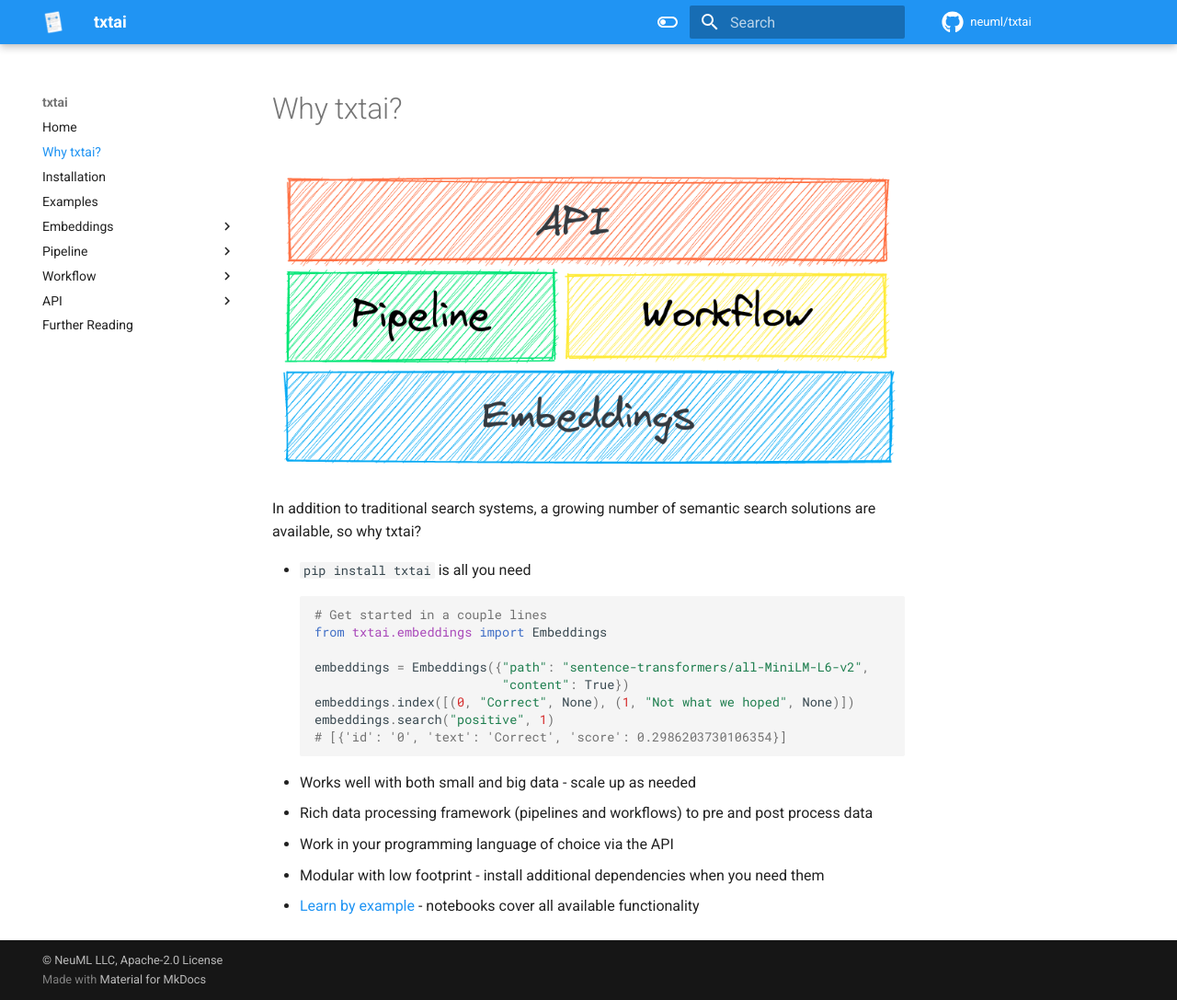
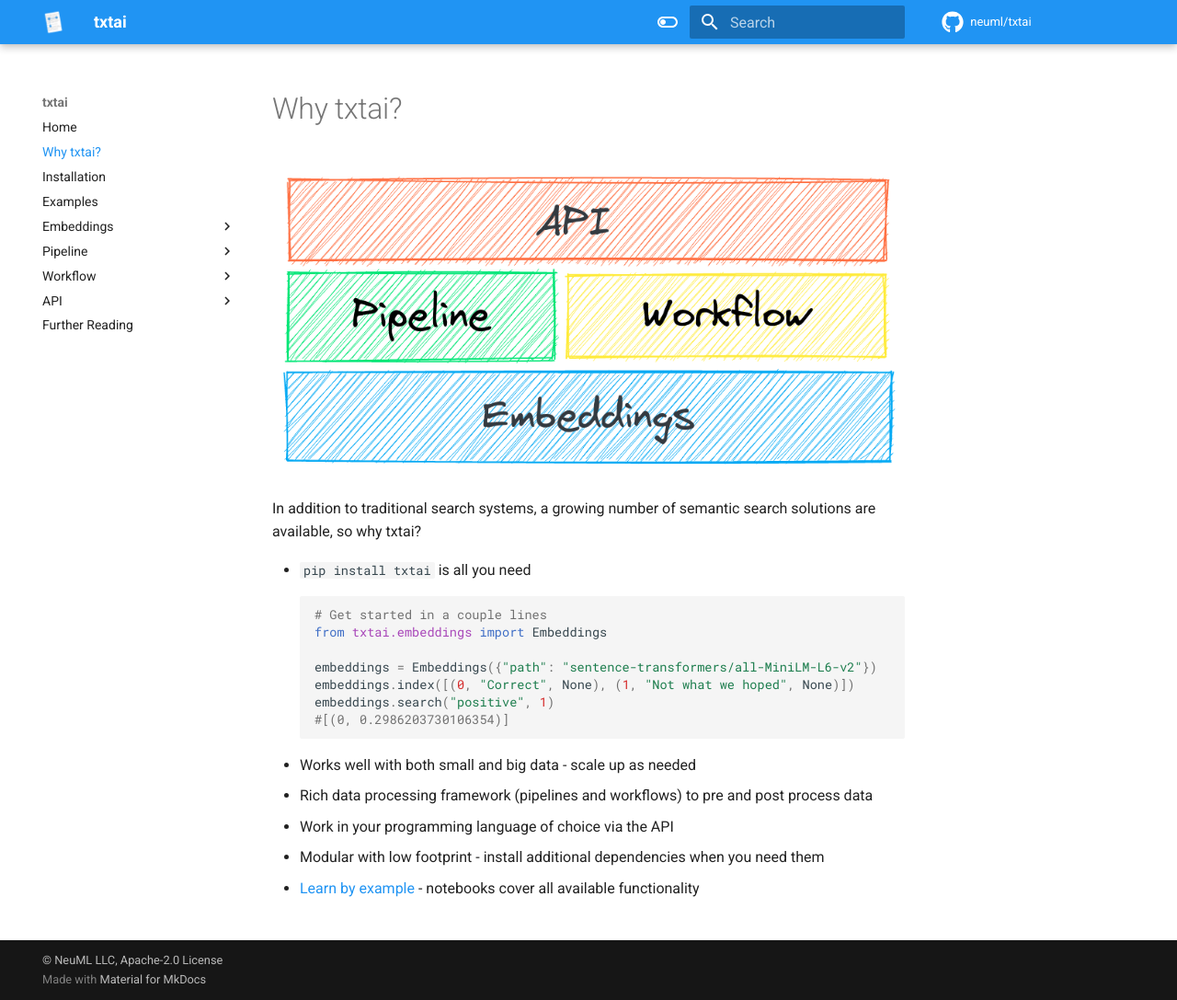
Before and after one commit to neuml/txtai, an MkDocs documentation site: the page built from docs/why.md, in a window 1280 px wide and 1087 px high. Shown: the whole window at 92% size. Built offline with MkDocs 1.6.1 and Material for MkDocs 9.7.7, drawn with Linux system fonts in a browser that asks for light colours; comment, search, counter and statistics services are not loaded.

Commit message:
Update documentation

````diff
--- a/docs/why.md
+++ b/docs/why.md
@@ -10,11 +10,10 @@
 # Get started in a couple lines
 from txtai.embeddings import Embeddings
 
-embeddings = Embeddings({"path": "sentence-transformers/all-MiniLM-L6-v2",
-                         "content": True})
+embeddings = Embeddings({"path": "sentence-transformers/all-MiniLM-L6-v2"})
 embeddings.index([(0, "Correct", None), (1, "Not what we hoped", None)])
 embeddings.search("positive", 1)
-# [{'id': '0', 'text': 'Correct', 'score': 0.2986203730106354}]
+#[(0, 0.2986203730106354)]
 ```
 - Works well with both small and big data - scale up as needed
 - Rich data processing framework (pipelines and workflows) to pre and post process data
````
Also changed, not shown: README.md (+2 -3 lines).
